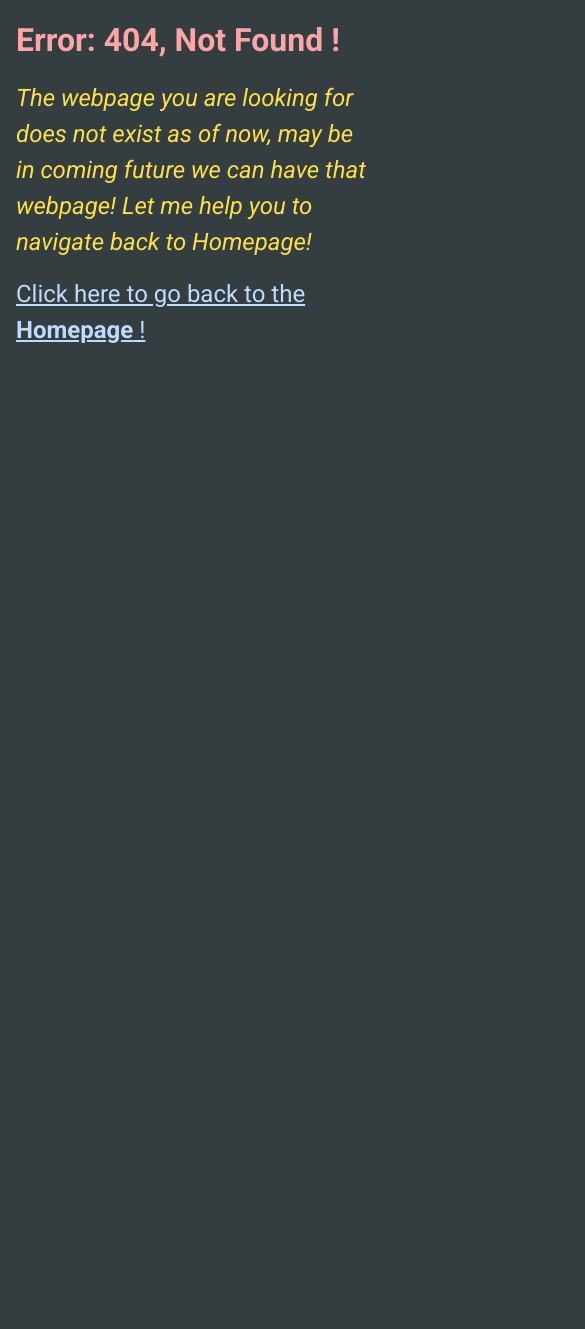
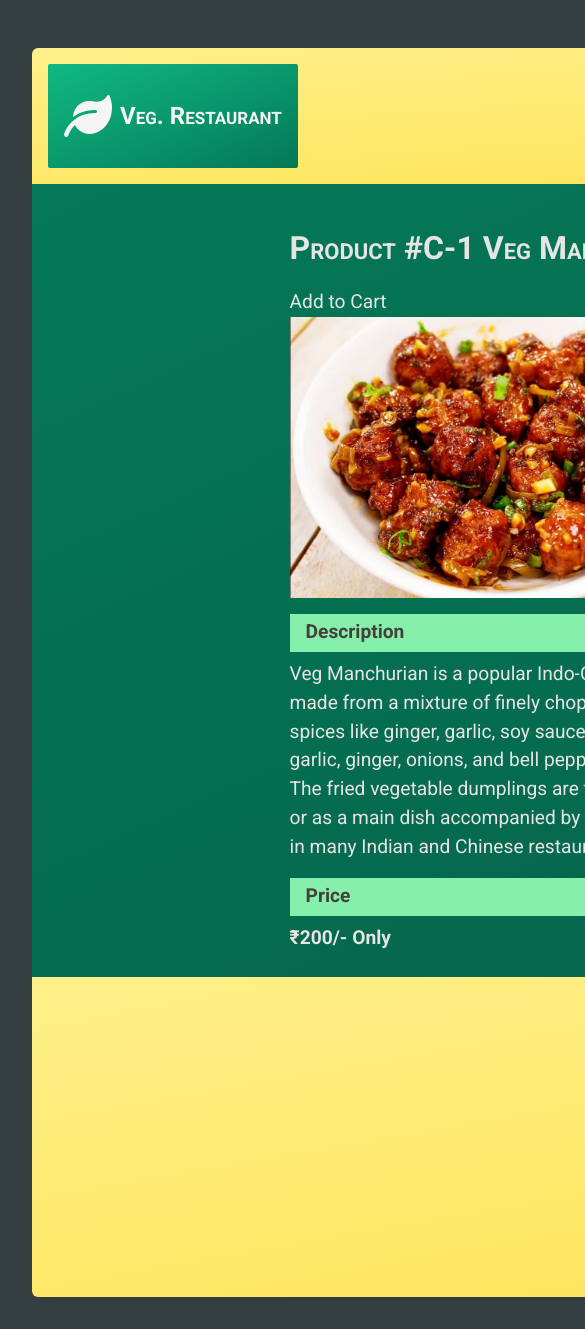
Before and after one commit to Alex21c/m5react-mct-project-food-delivery-webapp, a React (Create React App) app: page /product/Chinese/C-1 in a window 390 px wide. Shown: the top 1329 px of the page, 585 px wide, since content can reach past the window. Before the commit the page ends 844 px from the top, so only its background shows below. Built offline with nearby package versions, Linux system fonts and the light colour scheme.

Commit message:
working on it

```diff
--- a/src/App.js
+++ b/src/App.js
@@ -8,7 +8,7 @@ import Homepage from './Components/Homepage/Homepage';
 function App() {
   // console.log(DB);
   return (
-    <div className='mt-[2rem] pt-[1rem] border-2 border-slate-200 p-[2rem] w-[70rem]  m-auto rounded-md  text-[1.2rem] text-slate-200'>
+    <div className="mt-[2rem] pt-[1rem] border-0 border-slate-200 p-[2rem] w-[120rem]  m-auto rounded-md  text-[1.2rem] text-stone-200 ">
       <Header/>
       <Homepage/>
       <Footer/>
--- a/src/Pages/Homepage/Homepage.jsx
+++ b/src/Pages/Homepage/Homepage.jsx
@@ -1,8 +1,12 @@
 import {Link} from "react-router-dom";
 import React, { useEffect, useState, Suspense} from 'react';
 import DB from '../../Database.json';
+import Header from "../../Components/Header/Header";
+import Footer from "../../Components/Footer/Footer";
+import './Homepage.css';
+import '../../App.css';
+import '../../Assests/fontAwesomeProIcons/fontAwesomeIcons.css';
 
-import './Homepage.css'
 
 export default function Homepage(){
 
@@ -26,13 +30,15 @@ export default function Homepage(){
     },[stateListOfProducts]);
 
   return (
-    <div  className='flex flex-col items-center'>
+    <div className="mt-[2rem] pt-[1rem] border-0 border-slate-200 p-[2rem] w-[120rem]  m-auto rounded-md  text-[1.2rem] text-stone-200 ">
+      <Header/>
+      <div  className='flex flex-col items-center bg-gradient-to-br from-emerald-700 to-emerald-800'>
 
         <div  id='productsGrid' className=' grid grid-cols-3 '>
           {
             stateListOfProducts['Categories']?.map(category=>stateListOfProducts[category]?.map((item, idx)=>{
               return (
-                <Link to={`products/${item.id}`}  key={item.id}>
+                  <Link to={`product/${category}/${item.id}`}  key={item.id}>
                     <div data-id={item.id} className=' flex flex-col gap-[1rem] p-[2rem] w[10rem] '>
                       <div className='productImg w-[20rem] h-[20rem] shadow-md shadow-green-300 rounded-md overflow-hidden'>
 
@@ -53,6 +59,10 @@ export default function Homepage(){
 
 
       </div>
+      <Footer/>
+    </div>
+
+
 
 
 
--- /dev/null
+++ b/src/Pages/Product/Product.css
@@ -0,0 +1,37 @@
+@media screen and (max-width:1162px){
+  div#wrapperProduct{
+    width: 95%;
+  }
+}
+
+@media screen and (max-width:840px){
+  div.wrapperDescriptionAndIngredients{
+    width: 50%;
+  }
+  div.productImage{
+    width: 50%;
+    min-height: 30rem;
+
+  }
+}
+
+@media screen and (max-width:740px){
+  div.wrapperDescriptionAndIngredients{
+    width: auto;
+  }
+  div.productImage{
+    width: 100%;
+    min-height: auto;
+
+  }
+  div.wrapperProdudctImgAndDescPlusIngredients{
+    flex-direction: column-reverse;
+  }
+  div#wrapperProduct{
+    padding: .5rem;
+  }
+  div.wrapperInnerProduct{
+    padding: 1rem;
+  }
+
+}
--- /dev/null
+++ b/src/Pages/Product/Product.jsx
@@ -0,0 +1,78 @@
+import { useParams } from "react-router-dom";
+import { useEffect } from "react";
+import { useState } from "react";
+import './Product.css';
+import DB from '../../Database.json';
+import Header from "../../Components/Header/Header";
+import Footer from "../../Components/Footer/Footer";
+
+
+export default function Product(){
+  const {productID, productCategory} = useParams();
+  let [stateProduct, udpateStateProduct] = useState({});
+
+  function fetchProduct(productID, productCategory){
+    return DB[productCategory].filter(product=>product.id === productID);
+  }
+
+
+  useEffect(()=>{
+    // console.log(productID, productCategory, DB);
+    udpateStateProduct(fetchProduct(productID, productCategory)[0]);
+    // fetchLocalProduct();
+  }, [])
+
+
+  // useEffect(()=>{
+  //   console.log(stateProduct.image)
+  // }, [stateProduct]);
+
+  return (
+    <div className="mt-[2rem] pt-[1rem] border-0 border-slate-200 p-[2rem] w-[120rem]  m-auto rounded-md  text-[1.2rem] text-stone-200 ">
+      <Header/>
+
+      <div id='wrapperProduct' className='flex flex-col items-center bg-gradient-to-br from-emerald-700 to-emerald-800'>
+        {
+
+          stateProduct?.id  &&
+          <div className="wrapperInnerProduct flex flex-col gap-[1rem]  p-[2rem] max-w-[80rem]">
+            <h2 className="smallCaps text-[2rem] font-semibold mt-[1rem]">Product #{productID} {stateProduct.title}</h2>
+            <div className="">
+
+              <dl className=" flex flex-col gap-[1rem] ">
+                <div className="wrapperProdudctImgAndDescPlusIngredients flex  gap-[1rem]">
+                  <div className="wrapperDescriptionAndIngredients w-[60%] flex flex-col gap-[1rem]">
+                    <div>
+                      <dt className="bg-green-300 text-stone-700 font-semibold px-[1rem] py-[.3rem] mb-[.5rem]">Description</dt>
+                      <dd className="flex flex-col gap-[1rem]">{stateProduct.description.map((description, idx)=><p key={`description-${idx}`}>{description}</p>)}</dd>
+                    </div>
+                    <div>
+                      <dt className="bg-green-300 text-stone-700 font-semibold px-[1rem] py-[.3rem] mb-[.5rem]">Price</dt>
+                      <dd className="font-semibold">₹{stateProduct.price}/- Only</dd>
+                    </div>
+                  </div>
+                  <div className="w-[40%]">
+                  <button>Add to Cart</button>
+                    <div className="productImage rounded-md overflow-hiddenmax-h-[25rem]">
+                        <img className="w-[100%] h-[100%] object-cover" src={require(`../../Assests/Images/${stateProduct.image}`)} alt={`Image ${stateProduct.title}`}/>
+                    </div>
+
+                  </div>
+                </div>
+
+
+
+
+              </dl>
+            </div>
+          </div>
+        }
+
+
+
+
+      </div>
+      <Footer/>
+    </div>
+  );
+}
--- a/src/index.js
+++ b/src/index.js
@@ -1,15 +1,21 @@
 import React from 'react';
 import ReactDOM from 'react-dom/client';
 // import './index.css';
-import App from './App';
+// import App from './App';
+import Homepage from './Pages/Homepage/Homepage'
 // import reportWebVitals from './reportWebVitals';
 import { RouterProvider, BrowserRouter, createBrowserRouter } from 'react-router-dom';
 import NotFound from './Components/NotFound/NotFound';
-
+import Product from './Pages/Product/Product';
 const router = createBrowserRouter([
   {
     path: "/",
-    element: <App/>,
+    element: <Homepage/>,
+    errorElement: <NotFound/>
+  },
+  {
+    path: "product/:productCategory/:productID",
+    element: <Product/>,
     errorElement: <NotFound/>
   }
 ]);
```
Lines whose indentation alone changed are shown as unchanged.
